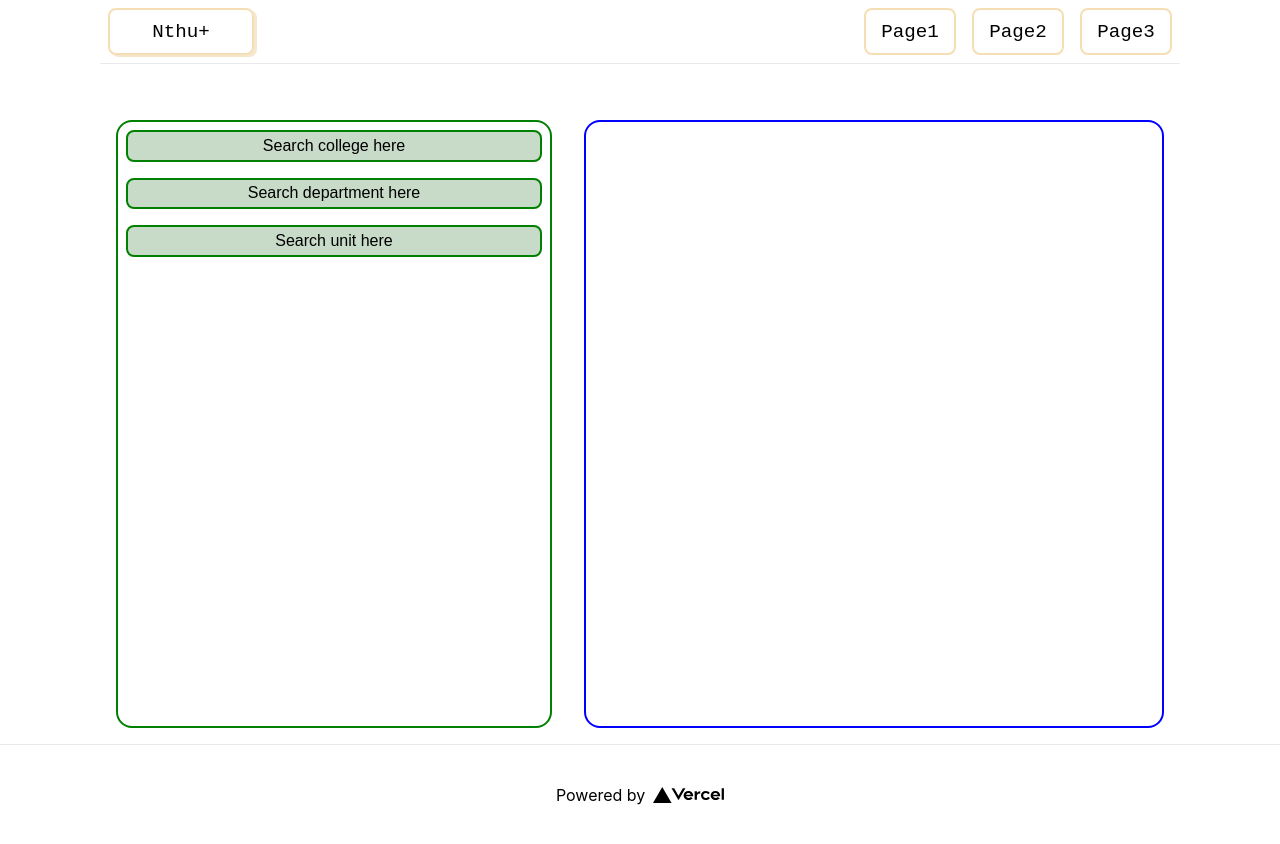
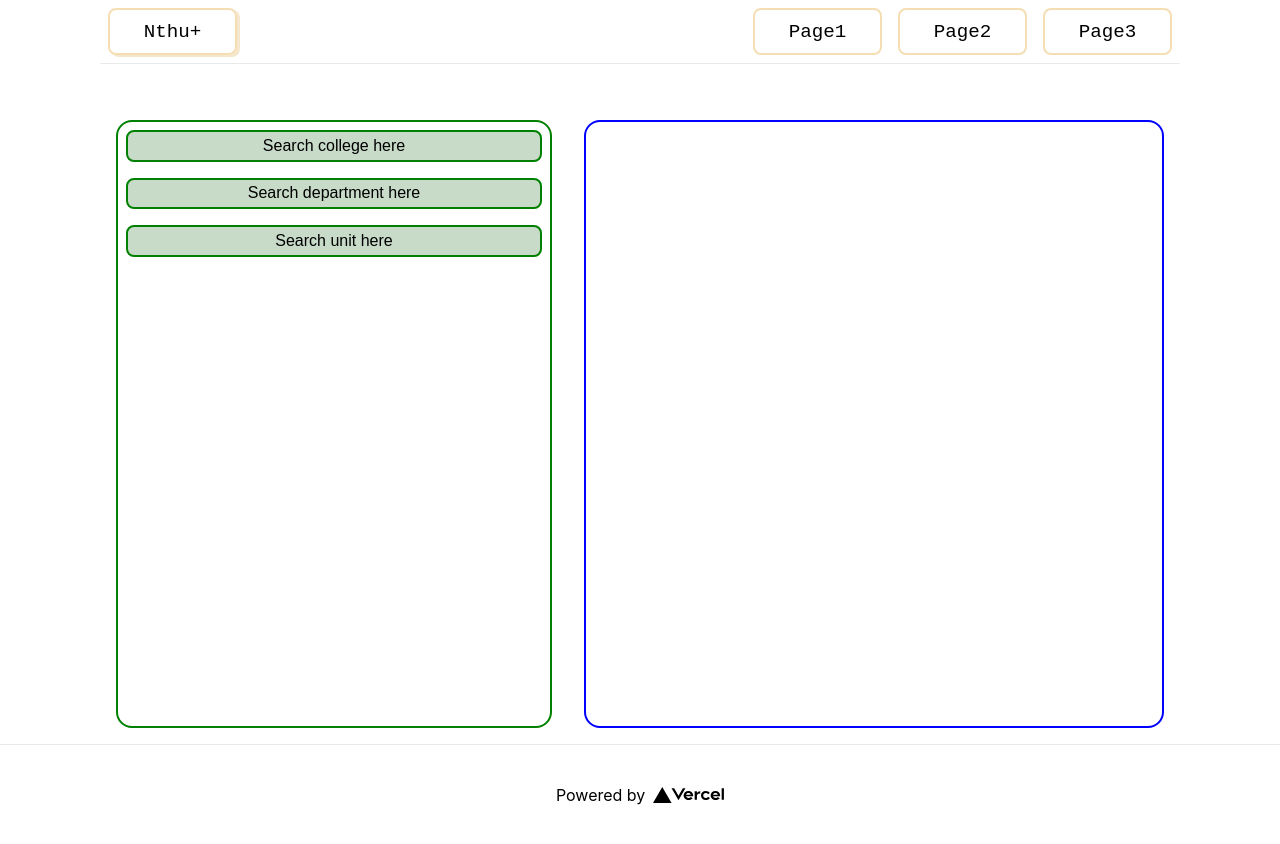
Before and after one commit to tangerine1202/nthu-plus, a Next.js app: page / in a window 1280 px wide. Built offline with nearby package versions, Linux system fonts and the light colour scheme.

Commit message:
Use flex to manage head bar elements

```diff
--- a/pages/index.js
+++ b/pages/index.js
@@ -14,7 +14,7 @@ export default function Home() {
           <Link href="" >
             <a className={styles.headbar_home}>Nthu+</a>
           </Link>
-          <div>
+          <div className={styles.headbar_gap}>
             {/* this is a gap */}
           </div>
           <Link href="">
--- a/styles/Home.module.css
+++ b/styles/Home.module.css
@@ -1,23 +1,22 @@
 .base {
-  display: block;
 }
 
 .headbar {
   height: 4rem;
   border-bottom: #eaeaea 1px solid;
-  width: 100%;
   max-width: 1080px;
   margin: auto auto 2.5rem auto;
-  display: grid;
-  grid-template-columns: 15% 55% 10% 10% 10%;
-  grid-template-rows: 100%;
-  grid-template-areas: "home gap page1 page2 page3";
+  display: flex;
+  flex-direction: row;
+  justify-content: flex-start;
+  align-content: center;
   font-family: "Courier New", Courier, monospace;
 }
 
 .headbar_home {
-  grid-area: home;
   display: flex;
+  flex: 1;
+  justify-self: flex-start;
   justify-content: center;
   align-items: center;
   font-size: 1.2rem;
@@ -27,9 +26,14 @@
   box-shadow: 3px 2px rgba(240, 221, 184, 0.7);
 }
 
+.headbar_gap {
+  display: flex;
+  flex: 4;
+}
+
 .headbar_page1 {
-  grid-area: page1;
   display: flex;
+  flex: 1;
   justify-content: center;
   align-items: center;
   font-size: 1.2rem;
@@ -39,8 +43,8 @@
 }
 
 .headbar_page2 {
-  grid-area: page2;
   display: flex;
+  flex: 1;
   justify-content: center;
   align-items: center;
   font-size: 1.2rem;
@@ -50,8 +54,8 @@
 }
 
 .headbar_page3 {
-  grid-area: page3;
   display: flex;
+  flex: 1;
   justify-content: center;
   align-items: center;
   font-size: 1.2rem;
```
